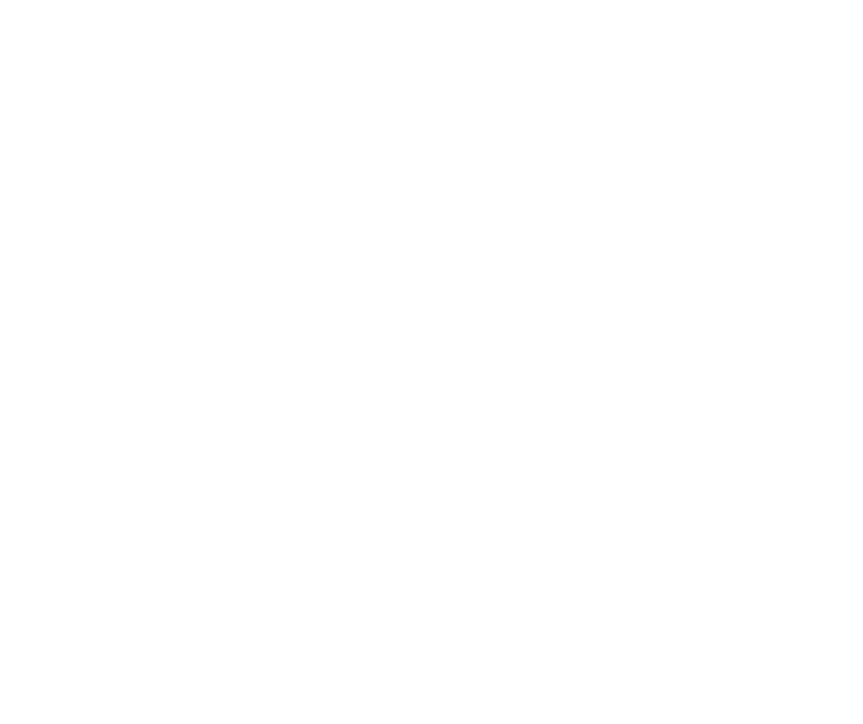
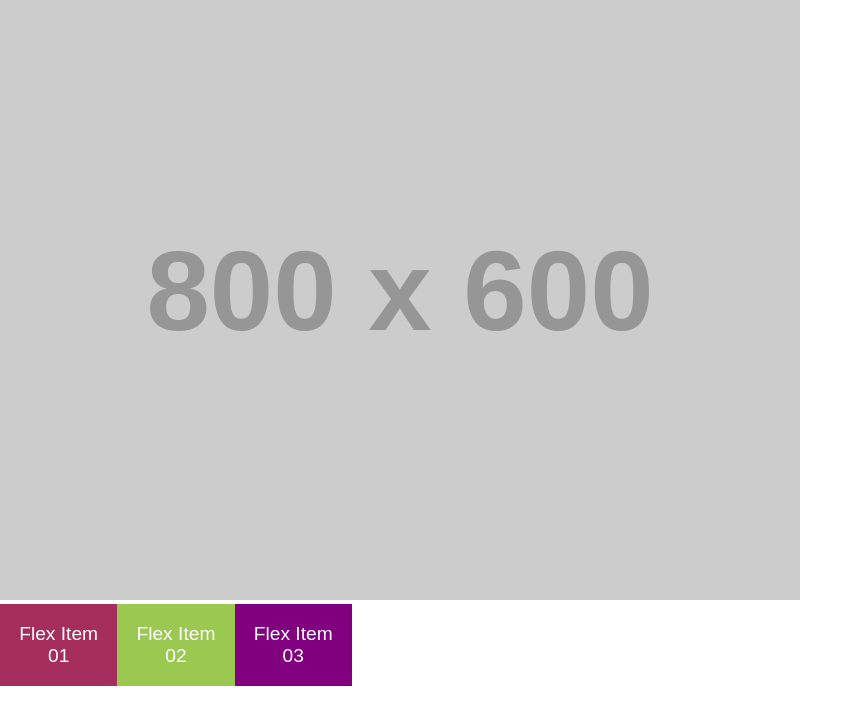
Before and after one commit to valenzsa/web-layout-with-flexbox-and-css-grid, a plain HTML site: page index.html in a window 1280 px wide. Shown: the whole page, without its empty margins (0-863 px from the left). Drawn offline with Linux system fonts and the light colour scheme; placeholder pictures from the web are drawn by us.

Commit message:
Applying flex direction using row and row-reverse

```diff
--- /dev/null
+++ b/css/style.css
@@ -0,0 +1,48 @@
+html,
+body {
+  padding: 0;
+  margin: 0;
+  font-family: Arial, Helvetica, sans-serif;
+}
+
+.hero-container {
+
+}
+
+.homepage-slider {
+
+}
+
+  .homepage-slider img {
+
+  }
+
+.flex-container {
+  display: inline-flex;
+  flex-direction: row;
+}
+
+.flex-item {
+  color: #fff;
+  font-size: 1.2em;
+  padding: 1em;
+  text-align: center;
+}
+
+.flex-item:first-child {
+  background-color: #A62E5C;
+}
+
+.flex-item:nth-child(2) {
+  background-color: #9BC850;
+}
+
+.flex-item:nth-child(3) {
+  background-color: purple;
+}
+
+@media (max-width: 600px) {
+  .flex-container {
+    flex-direction: row-reverse;
+  }
+}
--- a/index.html
+++ b/index.html
@@ -5,8 +5,24 @@
   <meta http-equiv="X-UA-Compatible" content="IE=edge">
   <meta name="viewport" content="width=device-width, initial-scale=1.0">
   <title>Modern Web Layout with Flexbox and CSS Grid</title>
+  <link rel="stylesheet" type="text/css" href="css/style.css" />
 </head>
 <body>
-
+  <div class="hero-container">
+    <div class="homepage-slider">
+      <img src="https://via.placeholder.com/800x600" alt="homepage slider image" />
+    </div>
+    <div class="flex-container">
+      <div class="flex-item">
+        Flex Item<br />01
+      </div>
+      <div class="flex-item">
+        Flex Item<br />02
+      </div>
+      <div class="flex-item">
+        Flex Item<br />03
+      </div>
+    </div>
+  </div>
 </body>
 </html>
```
